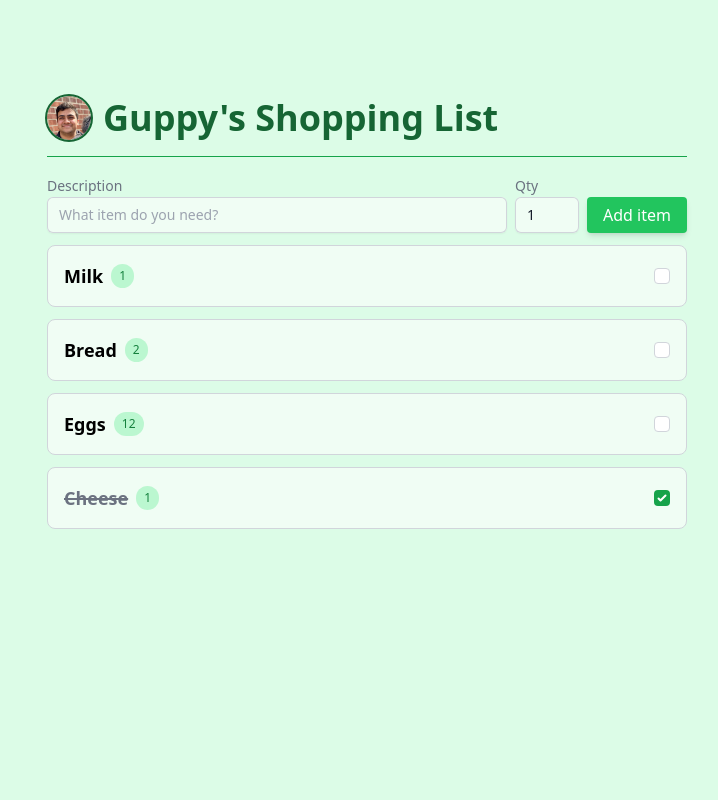
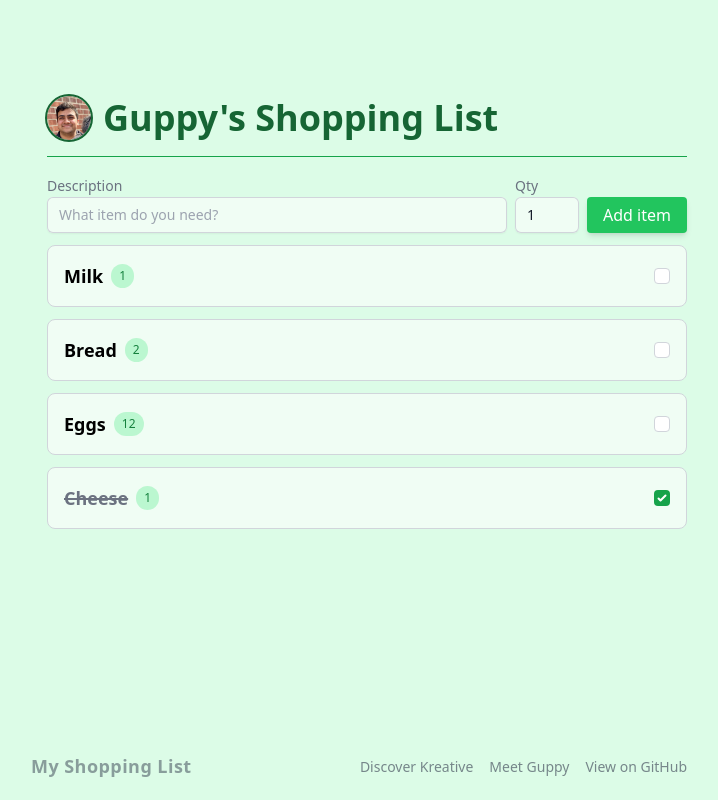
Before and after one commit to guppy57/shopping-list, a Next.js app: page / in a window 1280 px wide. Shown: the whole page, without its empty margins (273-991 px from the left). Built offline with nearby package versions, Linux system fonts and the light colour scheme.

Commit message:
feat: added footer

```diff
--- a/components/Footer.tsx
+++ b/components/Footer.tsx
@@ -0,0 +1,37 @@
+import React from "react";
+
+const Footer: React.FC = (): JSX.Element => {
+  return (
+    <footer className="bg-green-100 py-4 -mt-16">
+      <div className="max-w-2xl container mx-auto flex flex-wrap items-center justify-between">
+        <div className="w-full md:w-auto text-center md:text-left">
+          <span className="text-gray-700 font-bold text-lg tracking-wide opacity-50">
+            My Shopping List
+          </span>
+        </div>
+        <div className="w-full md:w-auto text-center md:text-right mt-4 md:mt-0 opacity-70">
+          <a
+            href="https://kreativeusa.com/"
+            className="text-gray-600 hover:text-gray-800 text-sm mr-4"
+          >
+            Discover Kreative
+          </a>
+          <a
+            href="https://guppy57.com/"
+            className="text-gray-600 hover:text-gray-800 text-sm mr-4"
+          >
+            Meet Guppy
+          </a>
+          <a
+            href="https://github.com/guppy57/shopping-list.git"
+            className="text-gray-600 hover:text-gray-800 text-sm mr-4"
+          >
+            View on GitHub
+          </a>
+        </div>
+      </div>
+    </footer>
+  );
+};
+
+export default Footer;
--- a/pages/index.tsx
+++ b/pages/index.tsx
@@ -1,14 +1,18 @@
 import Layout from "../components/Layout";
 import Header from "../components/Header";
+import Footer from "../components/Footer";
 import AddItemForm from "../components/AddItemForm";
 import ShoppingList from "../components/ShoppingList";
 
 export default function Home(): JSX.Element {
   return (
-    <Layout>
-      <Header />
-      <AddItemForm />
-      <ShoppingList />
-    </Layout>
+    <div>
+      <Layout>
+        <Header />
+        <AddItemForm />
+        <ShoppingList />
+      </Layout>
+      <Footer />
+    </div>
   );
 }
```
